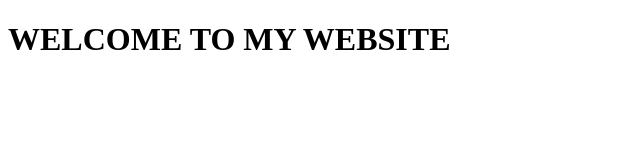
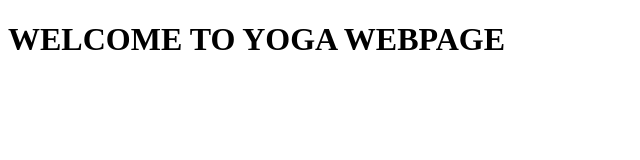
Before and after one commit to shashankraj1/delhi, a plain HTML site: page index.html in a window 1280 px wide. Shown: the whole page, without its empty margins (0-640 px from the left). Drawn offline with Linux system fonts and the light colour scheme.

Commit message:
Add files via upload

```diff
--- a/index.html
+++ b/index.html
@@ -1,16 +1,13 @@
 <!DOCTYPE html>
-<html>
-<HEAD>
-<TITLE>
-    MY FIRST HTML WEBPAGE
-</TITLE>
-
-</HEAD>
-<BODY>
-
-    <H1>
-        WELCOME TO MY WEBSITE
-    </H1>
-</BODY>
-
+<html lang="en">
+<head>
+    <link rel="shortcut icon" href="favicon.ico" type="image/x-icon">
+    <meta charset="UTF-8">
+    <meta http-equiv="X-UA-Compatible" content="IE=edge">
+    <meta name="viewport" content="width=device-width, initial-scale=1.0">
+    <title>YOGA ON WEB</title>
+</head>
+<body>
+    <h1>WELCOME TO YOGA WEBPAGE</h1>
+</body>
 </html>
```
